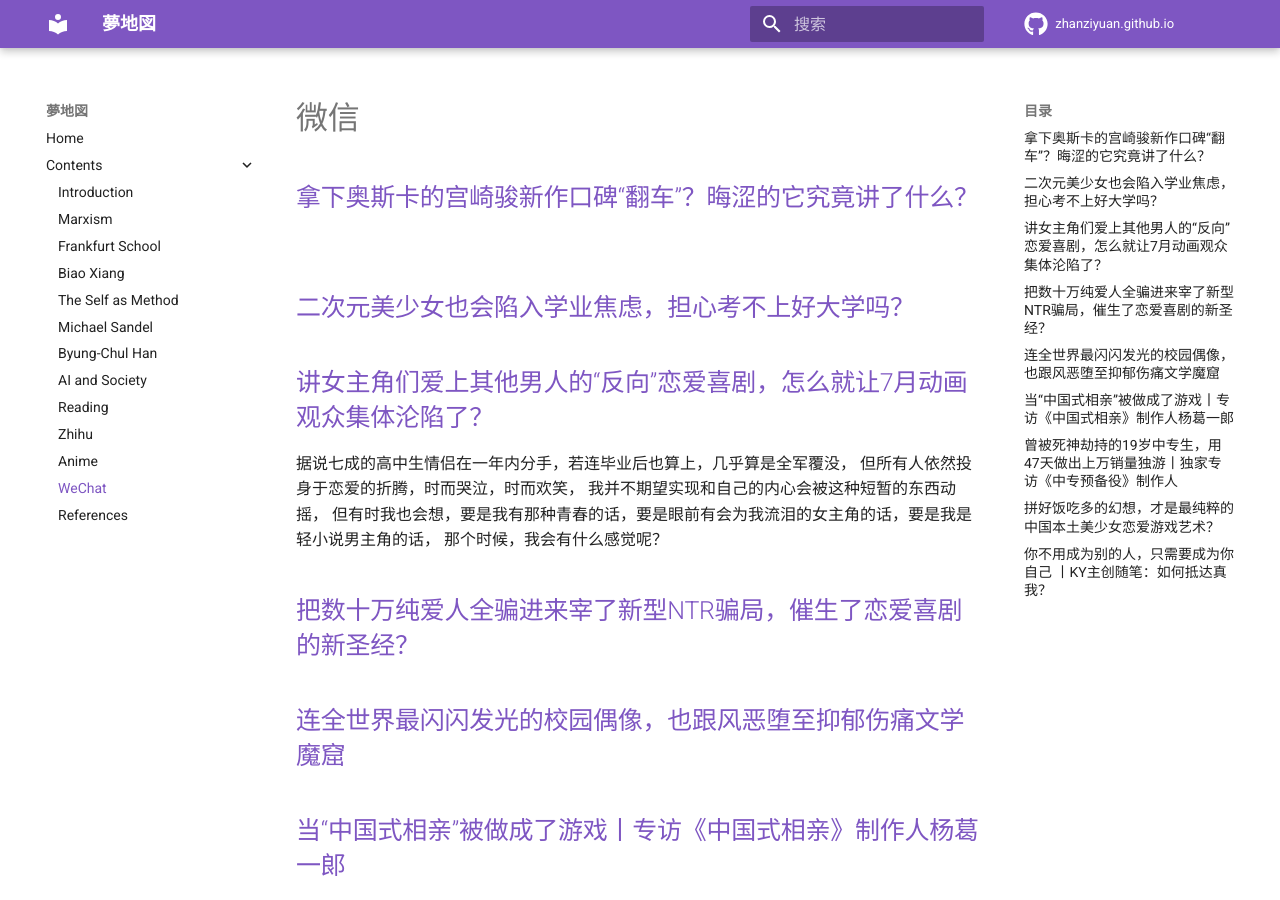
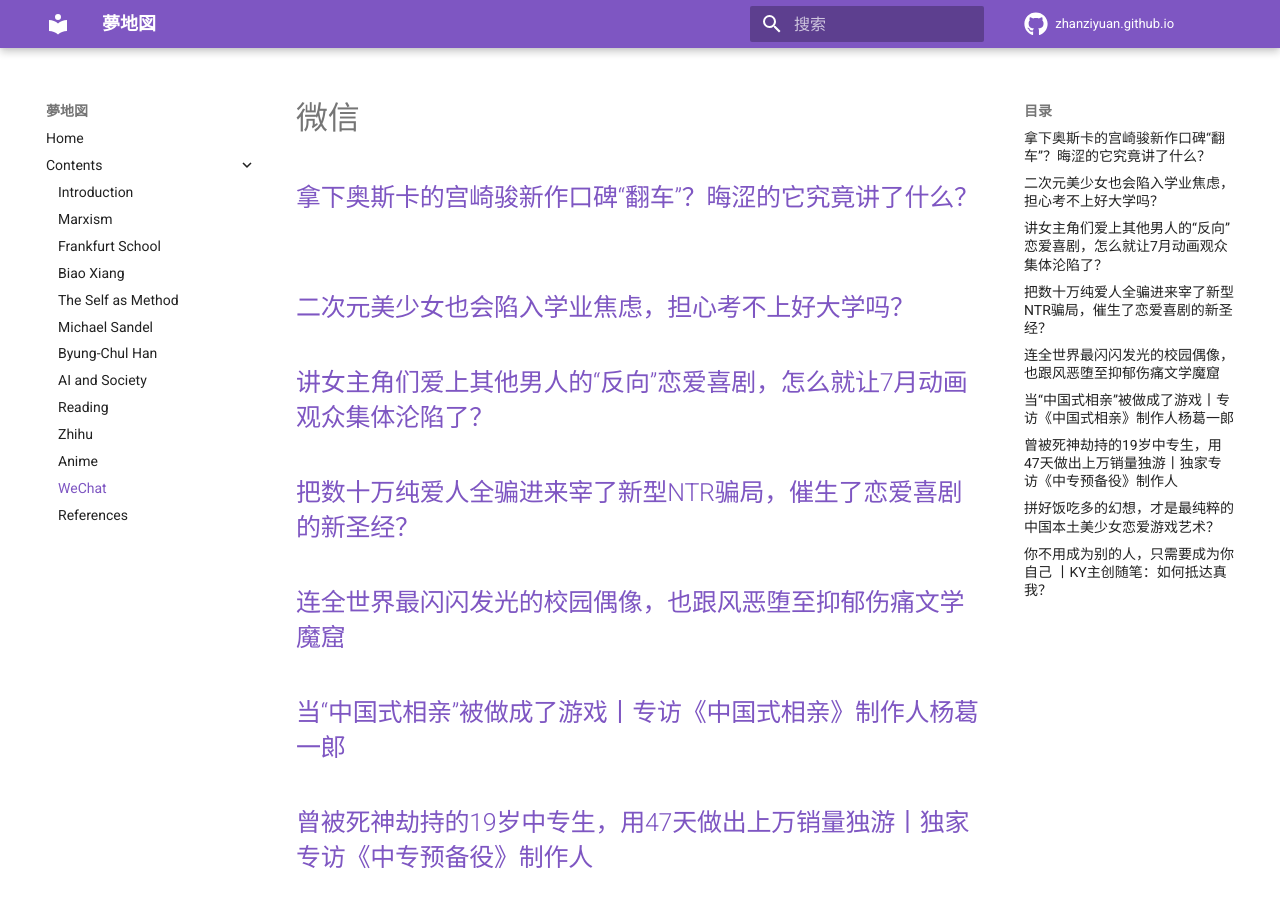
Before and after one commit to ZhanZiyuan/zhanziyuan.github.io, an MkDocs documentation site: the page built from docs/wechat.md, in a window 1280 px wide and 900 px high. Built offline with MkDocs 1.6.1 and Material for MkDocs 9.7.7, drawn with Linux system fonts in a browser that asks for light colours; comment, search, counter and statistics services are not loaded.

Commit message:
Modified `wechat.md`.
- Modified `wechat.md`.

```diff
--- a/docs/wechat.md
+++ b/docs/wechat.md
@@ -5,12 +5,6 @@
 ## [二次元美少女也会陷入学业焦虑，担心考不上好大学吗？](https://mp.weixin.qq.com/s/s8s5kHjlQRzZEfRbN1q5ng)
 
 ## [讲女主角们爱上其他男人的“反向”恋爱喜剧，怎么就让7月动画观众集体沦陷了？](https://mp.weixin.qq.com/s/hwYS0cil1TV4lh4Iq5WqVQ)
-
-据说七成的高中生情侣在一年内分手，若连毕业后也算上，几乎算是全军覆没，
-但所有人依然投身于恋爱的折腾，时而哭泣，时而欢笑，
-我并不期望实现和自己的内心会被这种短暂的东西动摇，
-但有时我也会想，要是我有那种青春的话，要是眼前有会为我流泪的女主角的话，要是我是轻小说男主角的话，
-那个时候，我会有什么感觉呢？
 
 ## [把数十万纯爱人全骗进来宰了新型NTR骗局，催生了恋爱喜剧的新圣经？](https://mp.weixin.qq.com/s/ljl3QJqMr54ky7AFCsDypQ)
 
```
